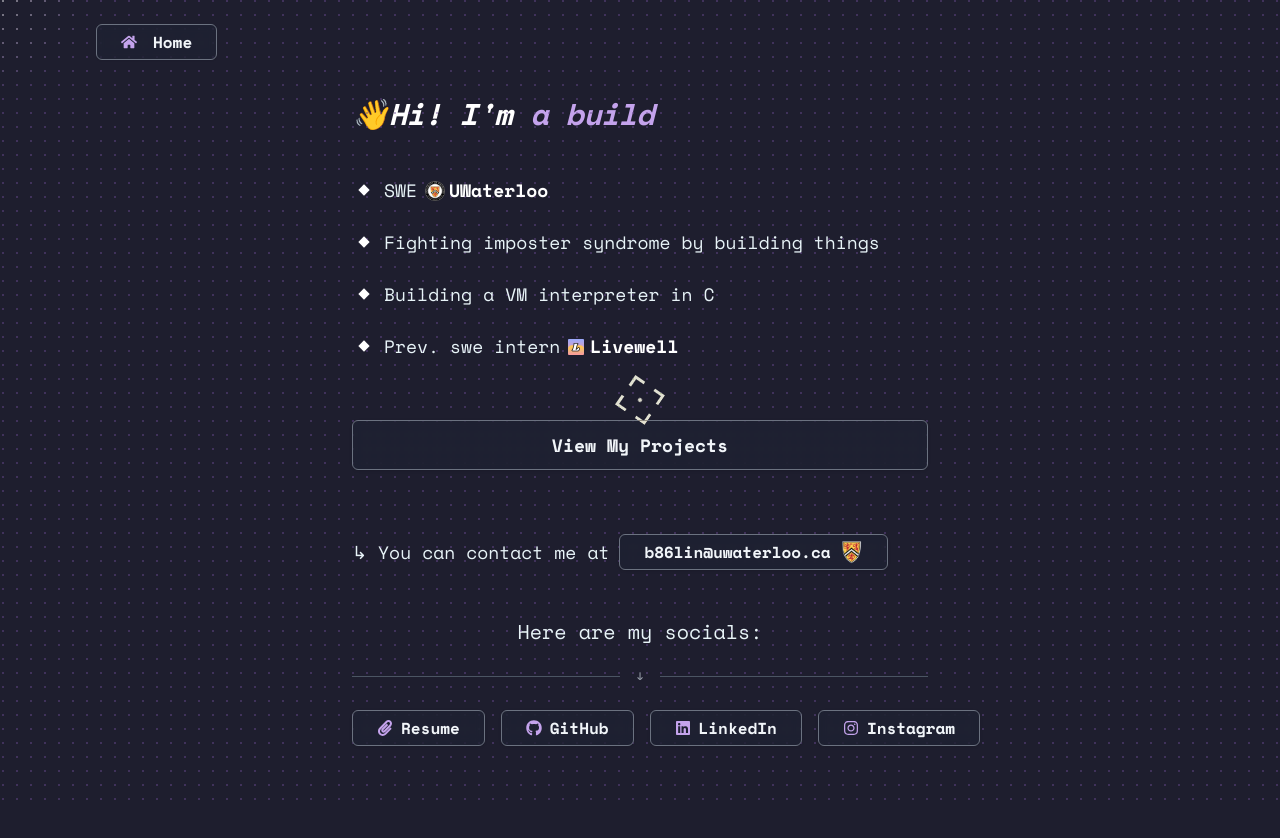
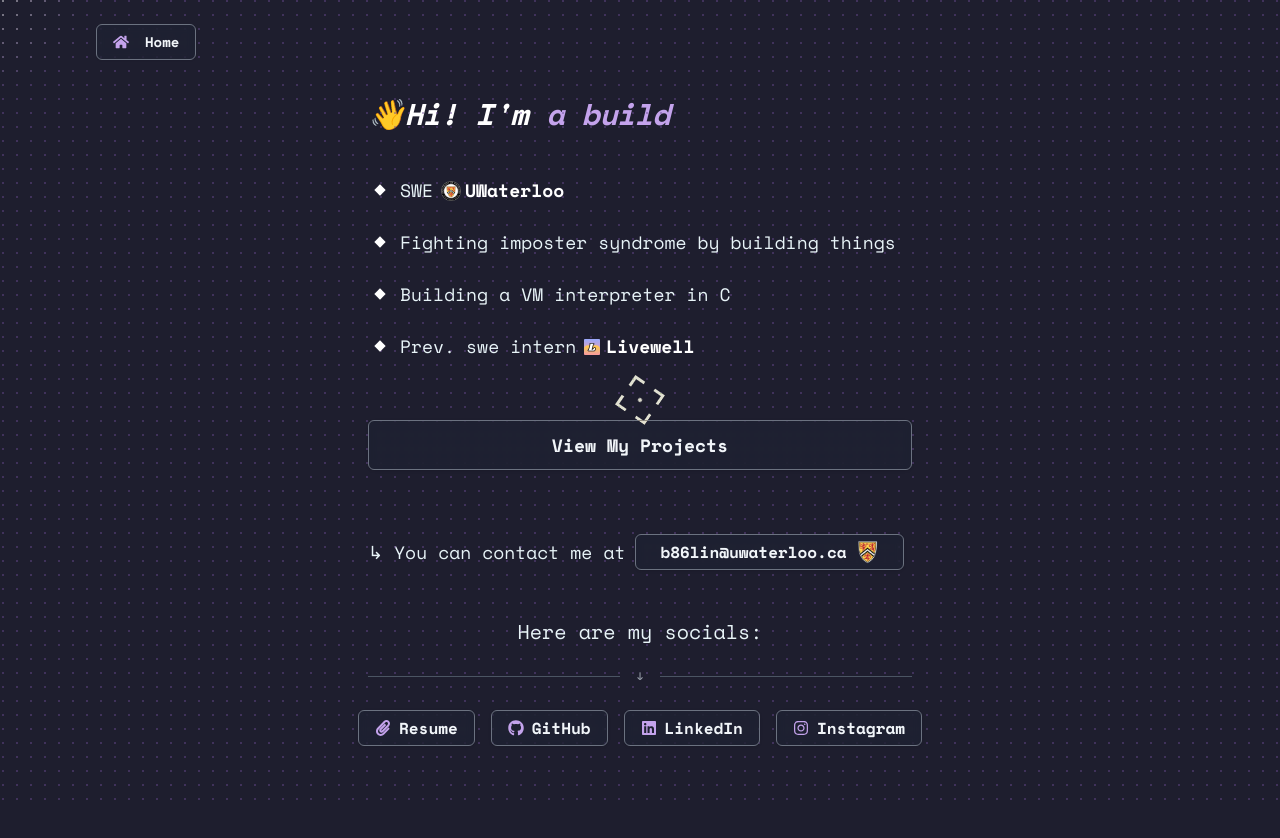
Before and after one commit to Blynkosaur/personal-portfolio-v2, a Next.js app: page / in a window 1280 px wide. Shown: the top 838 px of the page. Built offline with nearby package versions, Linux system fonts and the light colour scheme.

Commit message:
width same

```diff
--- a/src/app/page.js
+++ b/src/app/page.js
@@ -77,7 +77,7 @@ export default function Home() {
       <Button
         asChild
         variant="outline"
-        className="cursor-target absolute top-6 left-4 md:left-16 lg:left-24 z-10 bg-slate-800/30 text-slate-100 hover:bg-slate-700/50 hover:border-slate-300 hover:text-slate-600 transition-all duration-200 backdrop-blur-sm px-6 py-3 text-base "
+        className="cursor-target absolute top-6 left-4 md:left-16 lg:left-24 z-10 bg-slate-800/30 text-slate-100 hover:bg-slate-700/50 hover:border-slate-300 hover:text-slate-600 transition-all duration-200 backdrop-blur-sm px-4 py-2 text-sm "
         style={{ border: "1px solid #6b7280" }}
         onMouseEnter={() => setHomeHover(true)}
         onMouseLeave={() => setHomeHover(false)}
@@ -119,7 +119,7 @@ export default function Home() {
         }}
       />
       {/* <div style={{ height: "20px" }} /> */}
-      <div className="w-full max-w-xl mt-2 mx-1">
+      <div className="w-full max-w-xl mt-2 mx-auto px-4">
         <h1
           className="text-3xl font-bold mt-12 mb-10 text-left"
           style={{ fontWeight: "700" }}
@@ -392,7 +392,7 @@ export default function Home() {
       </div>
 
       {/* Projects Button */}
-      <div className="w-full max-w-xl mt-6 mb-16">
+      <div className="w-full max-w-xl mt-6 mb-16 mx-auto px-4">
         <Button
           className="cursor-target w-full bg-slate-800/30 text-slate-100 hover:bg-slate-700/50 hover:border-slate-300 hover:text-slate-600 transition-all duration-200 backdrop-blur-sm px-10 py-6 text-lg font-medium"
           asChild
@@ -419,7 +419,7 @@ export default function Home() {
           </Link>
         </Button>
       </div>
-      <div className="text-lg mb-10 w-full max-w-xl text-left flex flex-col sm:flex-row gap-2 sm:gap-2.5 items-center">
+      <div className="text-lg mb-10 w-full max-w-xl text-left flex flex-col sm:flex-row gap-2 sm:gap-2.5 items-center mx-auto px-4">
         <div className="flex flex-col items-center justify-center">
           ↳ You can contact me at
         </div>
@@ -456,19 +456,19 @@ export default function Home() {
           </Button>
         </div>
       </div>
-      <div className="text-center mb-1 max-w-xl w-full mt-2">
-        <p className="font-thin text-xl text-center mb-4 max-w-xl w-full">
+      <div className="text-center mb-1 max-w-xl w-full mt-2 mx-auto px-4">
+        <p className="font-thin text-xl text-center mb-4 w-full">
           Here are my socials:
         </p>
       </div>
-      <div className="flex items-center gap-2 mb-6 max-w-xl w-full justify-center">
+      <div className="flex items-center gap-2 mb-6 max-w-xl w-full justify-center mx-auto px-4">
         <div className="flex-1 h-px bg-gray-600"></div>
         <span className="text-gray-400 text-sm px-2 ">↓</span>
         <div className="flex-1 h-px bg-gray-600"></div>
       </div>
-      <div className="flex gap-4 justify-start flex-col sm:flex-row sm:justify-between max-w-xl w-full">
+      <div className="flex gap-4 justify-center flex-col sm:flex-row max-w-xl w-full mx-auto px-4">
         <Button
-          className="cursor-target w-full sm:w-auto bg-slate-800/30 text-slate-100 hover:bg-slate-700/50 hover:border-slate-300 hover:text-slate-600 transition-all duration-200 backdrop-blur-sm px-6 py-3 text-base"
+          className="cursor-target w-full sm:w-auto bg-slate-800/30 text-slate-100 hover:bg-slate-700/50 hover:border-slate-300 hover:text-slate-600 transition-all duration-200 backdrop-blur-sm px-4 py-3 text-base"
           asChild
           style={{ border: "1px solid #6b7280" }}
           onMouseEnter={() => setResumeHover(true)}
@@ -499,7 +499,7 @@ export default function Home() {
           </a>
         </Button>
         <Button
-          className="cursor-target w-full sm:w-auto bg-slate-800/30 text-slate-100 hover:bg-slate-700/50 hover:border-slate-300 hover:text-slate-600 transition-all duration-200 backdrop-blur-sm px-6 py-3 text-base"
+          className="cursor-target w-full sm:w-auto bg-slate-800/30 text-slate-100 hover:bg-slate-700/50 hover:border-slate-300 hover:text-slate-600 transition-all duration-200 backdrop-blur-sm px-4 py-3 text-base"
           asChild
           style={{ border: "1px solid #6b7280" }}
           onMouseEnter={() => setGithubHover(true)}
@@ -529,7 +529,7 @@ export default function Home() {
           </Link>
         </Button>
         <Button
-          className="cursor-target w-full sm:w-auto bg-slate-800/30 text-slate-100 hover:bg-slate-700/50 hover:border-slate-300 hover:text-slate-600 transition-all duration-200 backdrop-blur-sm px-6 py-3 text-base"
+          className="cursor-target w-full sm:w-auto bg-slate-800/30 text-slate-100 hover:bg-slate-700/50 hover:border-slate-300 hover:text-slate-600 transition-all duration-200 backdrop-blur-sm px-4 py-3 text-base"
           asChild
           style={{ border: "1px solid #6b7280" }}
           onMouseEnter={() => setLinkedinHover(true)}
@@ -559,7 +559,7 @@ export default function Home() {
           </Link>
         </Button>
         <Button
-          className="cursor-target w-full sm:w-auto bg-slate-800/30 text-slate-100 hover:bg-slate-700/50 hover:border-slate-300 hover:text-slate-600 transition-all duration-200 backdrop-blur-sm px-6 py-3 text-base"
+          className="cursor-target w-full sm:w-auto bg-slate-800/30 text-slate-100 hover:bg-slate-700/50 hover:border-slate-300 hover:text-slate-600 transition-all duration-200 backdrop-blur-sm px-4 py-3 text-base"
           asChild
           style={{ border: "1px solid #6b7280" }}
           onMouseEnter={() => setInstagramHover(true)}
--- a/src/app/projects/page.js
+++ b/src/app/projects/page.js
@@ -63,7 +63,7 @@ export default function Projects() {
         <Button
           asChild
           variant="outline"
-          className="cursor-target absolute top-6 left-4 md:left-16 lg:left-24 z-10 bg-slate-800/30 text-slate-100 hover:bg-slate-700/50 hover:border-slate-300 hover:text-slate-600 transition-all duration-200 backdrop-blur-sm px-6 py-3 text-base max-w-fit"
+          className="cursor-target absolute top-6 left-4 md:left-16 lg:left-24 z-10 bg-slate-800/30 text-slate-100 hover:bg-slate-700/50 hover:border-slate-300 hover:text-slate-600 transition-all duration-200 backdrop-blur-sm px-4 py-2 text-sm max-w-fit"
           style={{ border: "1px solid #6b7280" }}
           onMouseEnter={() => setHomeHover(true)}
           onMouseLeave={() => setHomeHover(false)}
@@ -362,10 +362,14 @@ export default function Projects() {
         >
           Let&apos;s Connect
         </h2>
-        <p className="text-gray-300 mb-8">
+        <p className="text-gray-300 mb-4">
           Interested in collaborating or have questions about any other
           projects?
         </p>
+        <div className="flex items-center gap-2 mb-6 max-w-xl w-full justify-center">
+          <div className="flex-1 h-px bg-gray-600"></div>
+
+        </div>
         <div className="flex gap-4 justify-between flex-col [@media(min-width:580px)]:flex-row [@media(min-width:580px)]:justify-between">
           <Button
             className="cursor-target w-full [@media(min-width:580px)]:w-auto bg-slate-800/30 text-slate-100 hover:bg-slate-700/50 hover:border-slate-300 hover:text-slate-600 transition-all duration-200 backdrop-blur-sm px-6 py-3 text-base"
```
